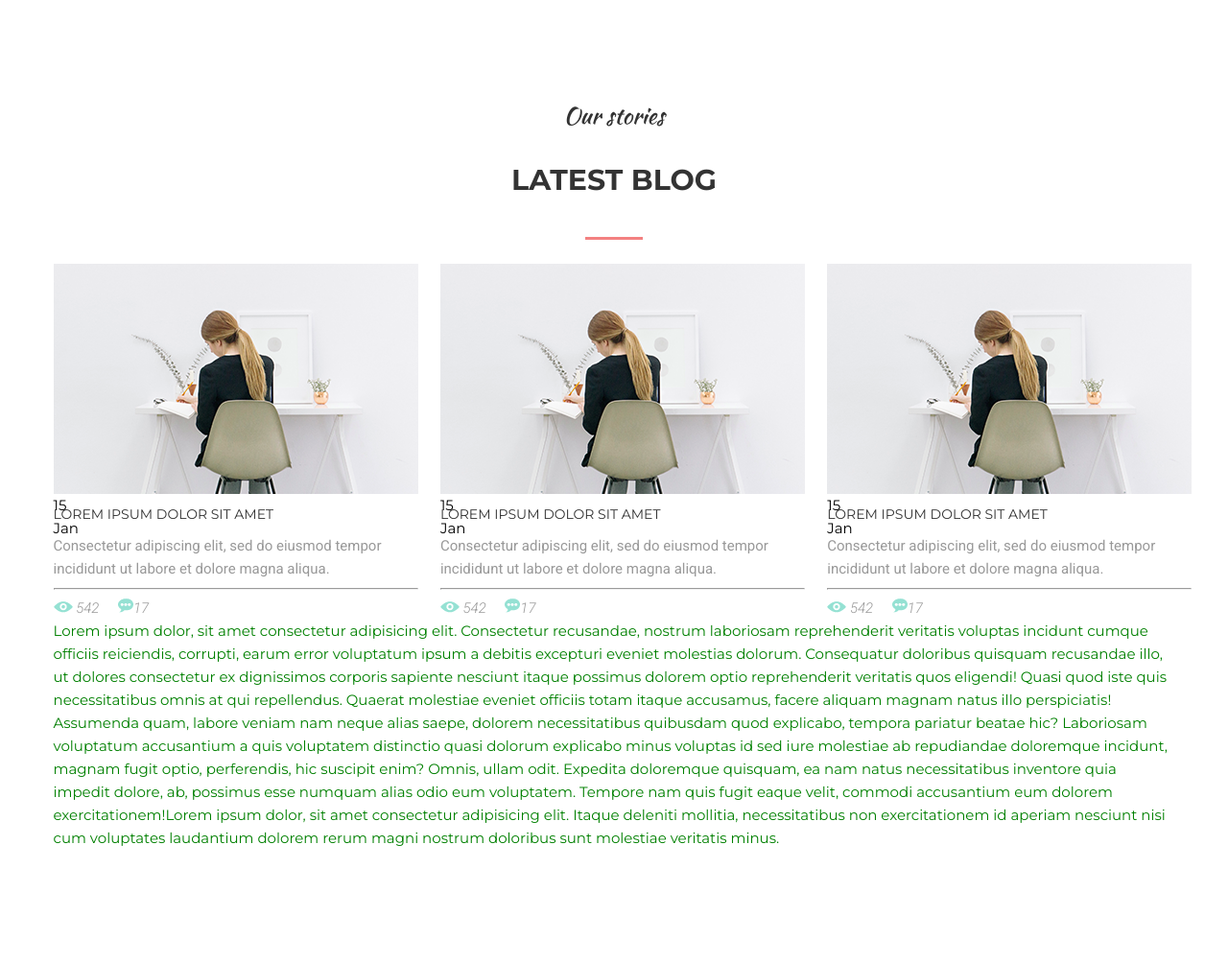
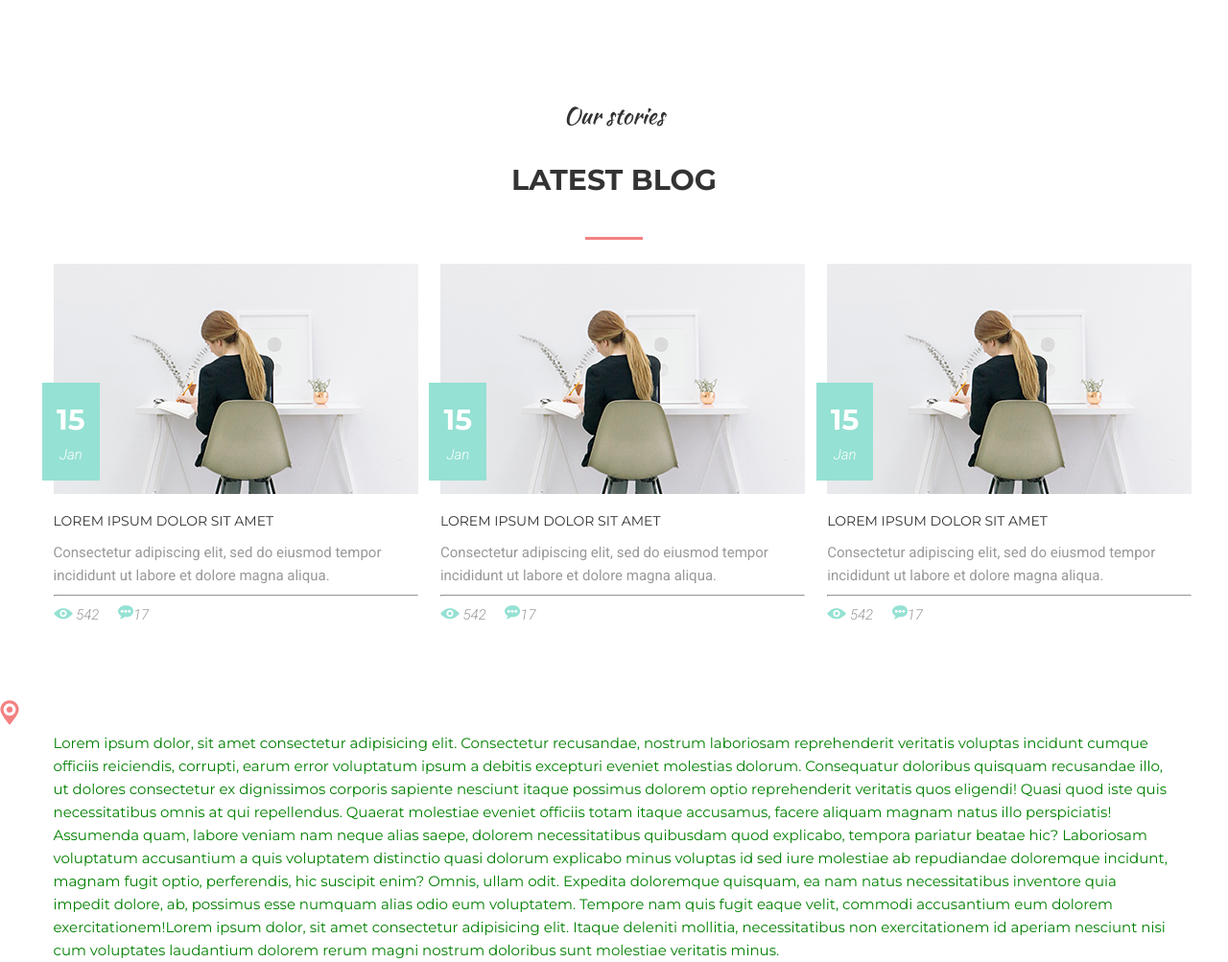
Before and after one commit to AlinkaHanich/MOGO, a plain HTML site: page index.html in a window 1280 px wide. Shown: the part 9155-10158 px from the top of the page at 96% size. Before the commit the page ends 10041 px from the top, so only its background shows below. Drawn offline with Linux system fonts and the light colour scheme; files whose address does not match are found by name.

Commit message:
blog_date

```diff
--- a/css/picture.css
+++ b/css/picture.css
@@ -140,19 +140,6 @@
     }
     /* BLOG */
 
-    .blog__pic {
-        position: relative;
-    }
-
-    .blog__date {
-        position: absolute;
-        margin-bottom: 3%;
-    }
-
-    .blog__photo {
-        display: block;
-    }
-
     .blog {
         display: flex;
     }
@@ -162,6 +149,37 @@
         margin: 0 2% auto 0;
     }
 
-    .blog__item:last-child {
-        margin-left: 0;
+    .blog__pic {
+        position: relative;
     }
+
+    .blog__date {
+        position: absolute;
+        z-index: 1;
+        padding: 15px;
+        top: 50%;
+        background: #95e1d3;
+        left: -3%;
+        color: #ffffff;
+        text-align: center;
+    }
+
+    .day {
+        font-family: Montserrat;
+        font-size: 30px;
+        font-weight: 700;
+        text-transform: uppercase;
+        color: #ffffff;
+    }
+
+    .month {
+        font-family: Roboto, sans-serif;
+        font-style: italic;
+        font-size: 15px;
+        font-weight: 400;
+    }
+
+    .open__map {
+        margin-top: 6%;
+        background-image: url('/img/Rectangle_10.png') no-repeat;
+    }
--- a/index.html
+++ b/index.html
@@ -749,7 +749,7 @@
                     </div>
                 </section>
 
-                <section class="latest_blog">
+                <section class="latest__blog">
                     <div class="wrapper ">
                         <div class="container ">
 
@@ -758,14 +758,19 @@
                             <div class="blog ">
 
                                 <div class="blog__item">
+
                                     <div class="blog__pic">
-                                        <a class="blog__img" href="#">
+                                        <div class="blog__img">
                                             <img class="blog__photo" src="img/blog/Layer_54.png" alt="" />
-                                        </a>
-                                        <div class="blog__date">
-                                            <div class="day">15</div>
-                                            <div class="month">Jan</div>
+
+
+                                            <div class="blog__date">
+                                                <div class="day">15</div>
+                                                <div class="month">Jan
+                                                </div>
+                                            </div>
                                         </div>
+
                                     </div>
 
 
@@ -838,6 +843,12 @@
                     </div>
             </div>
             </section>
+            <div class="open__map">
+                <div class="icon__map">
+                    <img src="icon/PIN_2.png" />
+                </div>
+
+            </div>
 
         </main>
 
```
Also changed, not shown: icon/PIN_2.png (added), img/Layer_59.png (added).
